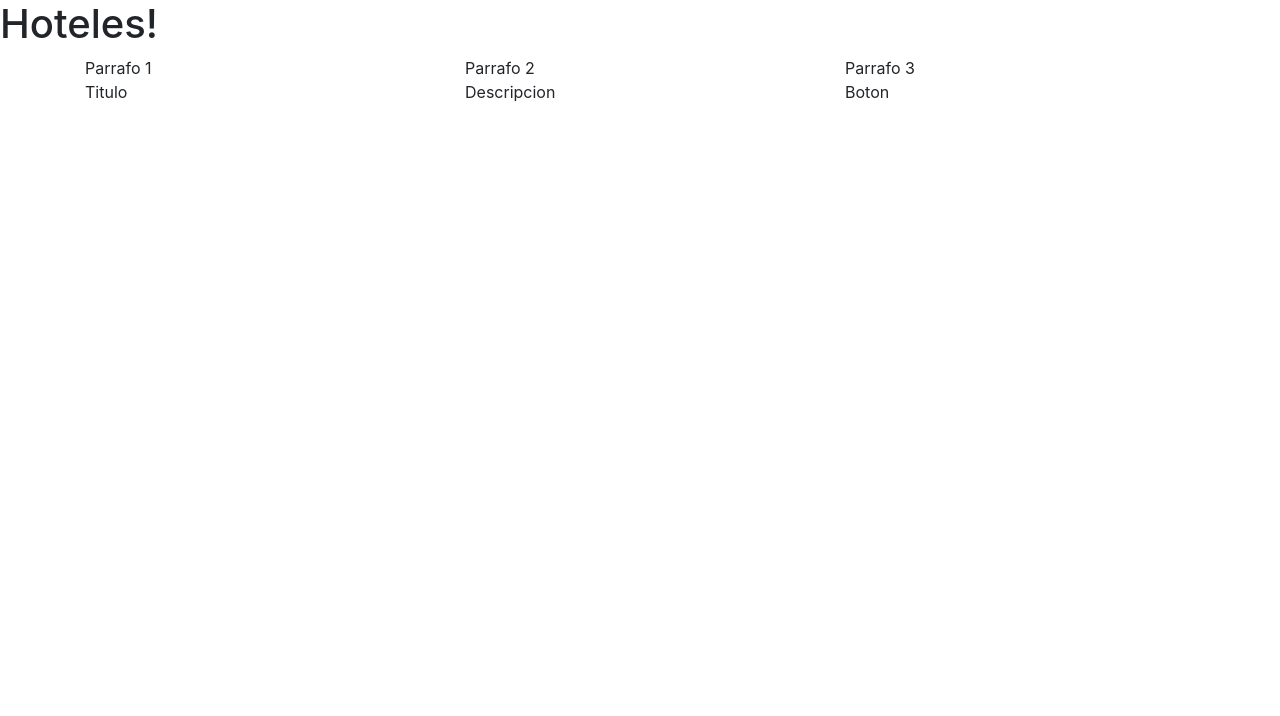
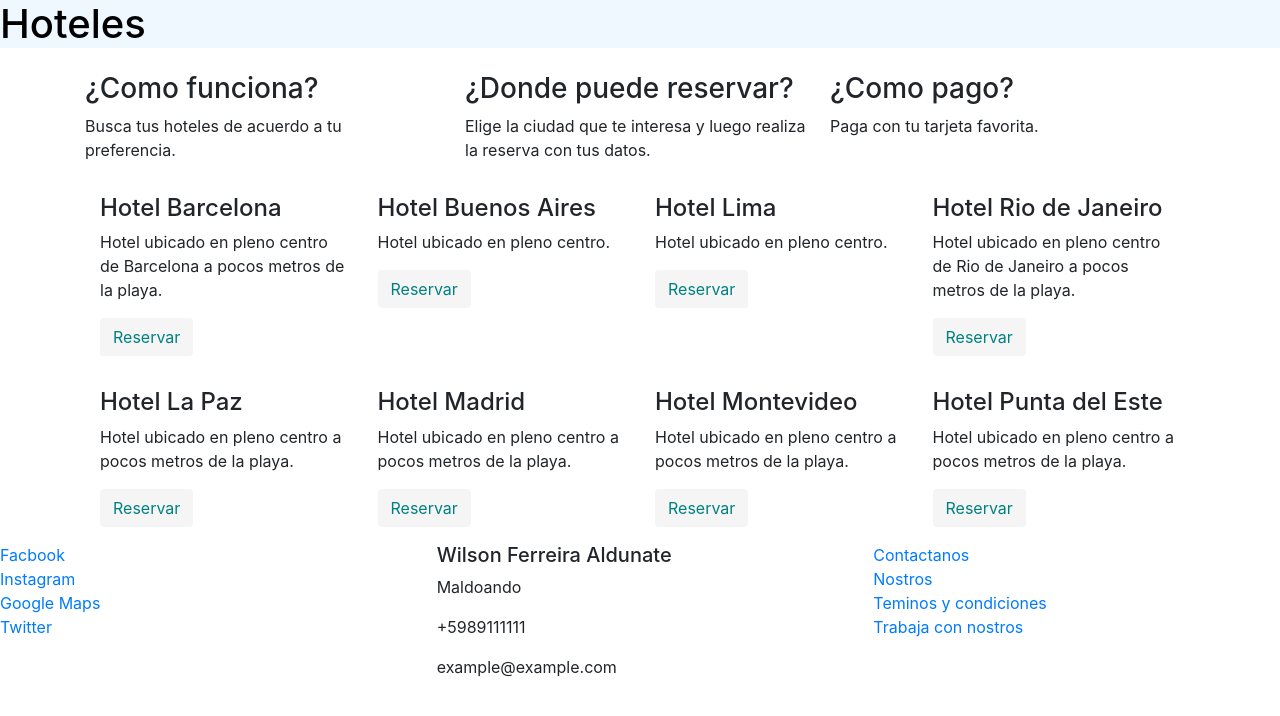
Before and after one commit to tavolorenzo/guiahoteles, a website: page index.html in a window 1280 px wide. Drawn offline with nearby package versions, Linux system fonts and the light colour scheme.

Commit message:
"Fin de Semana 1"

```diff
--- /dev/null
+++ b/css/main.css
@@ -0,0 +1,13 @@
+.jumborton {
+    background-color: aliceblue;
+    color: black;
+}
+.btn{
+    background-color: whitesmoke;
+    color:teal;
+}
+.footer{
+    padding: 10px 10px 0 10px;
+    background-color: yellowgreen;
+    margin-bottom: 0px;
+}
--- a/index.html
+++ b/index.html
@@ -7,6 +7,7 @@
 
     <!-- Bootstrap CSS -->
     <link rel="stylesheet" href="node_modules/bootstrap/dist/css/bootstrap.min.css">
+    <link rel="stylesheet" href="css/main.css">
     <title>Guia Hoteles!</title>
   </head>
   <body>
@@ -16,34 +17,114 @@
     <script src="node_modules/jquery/dist/jquery.min.js"></script>
     <script src="node_modules/popper.js/dist/popper.min.js"> </script>
     <script src="node_modules/bootstrap/dist/css/bootstrap.min.css"></script>
-    <div class="jumborto">
-        <h1>Hoteles!</h1>
+    <div class="jumborton">
+        <h1>Hoteles</h1>
     </div>
     <div class="container">
         <div class="row">
-          <div class="col">
-            Parrafo 1
+          <div class="col-sm-4">
+            <p>
+              <h3>¿Como funciona?</h3>
+              <p>Busca tus hoteles de acuerdo a tu preferencia.</p>
+            </p>
           </div>
-          <div class="col">
-            Parrafo 2
+          <div class="col-sm-4">
+            <p>
+              <h3>¿Donde puede reservar?</h3>
+              <p>Elige la ciudad que te interesa y luego realiza la reserva con tus datos.</p>
+            </p>
           </div>
-          <div class="col">
-            Parrafo 3
+          <div>
+            <p>
+              <h3>¿Como pago?</h3>
+              <p>Paga con tu tarjeta favorita.</p>
+            </p>
           </div>
         </div>
     </div>
     <div class="container">
-        <div class="row">
-          <div class="col">
-            Titulo
-          </div>
-          <div class="col">
-            Descripcion
-          </div>
-          <div class="col">
-            Boton
-          </div>
+      <div class="d-flex flex-wrap">
+        <div class="col-sm-3">
+          <p>
+            <h4>Hotel Barcelona</h4>
+            <p>Hotel ubicado en pleno centro de Barcelona a pocos metros de la playa.</p>
+            <button class="btn">Reservar</button>
+          </p>
         </div>
+        <div class="col-sm-3">
+          <p>
+            <h4>Hotel Buenos Aires</h4>
+            <p>Hotel ubicado en pleno centro.</p>
+            <button class="btn">Reservar</button>
+          </p>
+        </div>
+        <div class="col-sm-3">
+          <p>
+            <h4>Hotel Lima</h4>
+            <p>Hotel ubicado en pleno centro.</p>
+            <button class="btn">Reservar</button>
+          </p>
+        </div>
+        <div class="col-sm-3">
+          <p>
+            <h4>Hotel Rio de Janeiro</h4>
+            <p>Hotel ubicado en pleno centro de Rio de Janeiro a pocos metros de la playa.</p>
+            <button class="btn">Reservar</button>
+          </p>
+        </div>
+        <div class="col-sm-3">
+          <p>
+            <h4>Hotel La Paz</h4>
+            <p>Hotel ubicado en pleno centro a pocos metros de la playa.</p>
+            <button class="btn">Reservar</button>
+          </p>
+        </div>
+        <div class="col-sm-3">
+          <p>
+            <h4>Hotel Madrid</h4>
+            <p>Hotel ubicado en pleno centro a pocos metros de la playa.</p>
+            <button class="btn">Reservar</button>
+          </p>
+        </div>
+        <div class="col-sm-3">
+          <p>
+            <h4>Hotel Montevideo</h4>
+            <p>Hotel ubicado en pleno centro a pocos metros de la playa.</p>
+            <button class="btn">Reservar</button>
+          </p>
+        </div>
+        <div class="col-sm-3">
+          <p>
+            <h4>Hotel Punta del Este</h4>
+            <p>Hotel ubicado en pleno centro a pocos metros de la playa.</p>
+            <button class="btn">Reservar</button>
+          </p>
+        </div>
+      </div>
+  </div>
+  <footer>
+  <div class="row">
+    <div class="col-sm-4 d-flex flex-column">
+      <a href="https://www.facebook.com">Facbook</a>
+      <a href="https://www.instagram.com">Instagram</a>
+      <a href="https://maps.google.com">Google Maps</a>
+      <a href="https://www.twitter.com">Twitter</a>
     </div>
+    <div class="col-sm-4 d-flex flex-column">
+      <address>
+        <h5>Wilson Ferreira Aldunate</h5>
+        <p>Maldoando</p>
+        <p>+5989111111</p>
+        <p>example@example.com</p>
+      </address>
+    </div>
+    <div class="col-sm-4 d-flex flex-column">
+      <a href="https://www.facebook.com">Contactanos</a>
+      <a href="https://www.instagram.com">Nostros</a>
+      <a href="https://maps.google.com">Teminos y condiciones</a>
+      <a href="https://www.twitter.com">Trabaja con nostros</a>
+    </div>
+  </div>
+  </footer>
 </body>
 </html>
```
